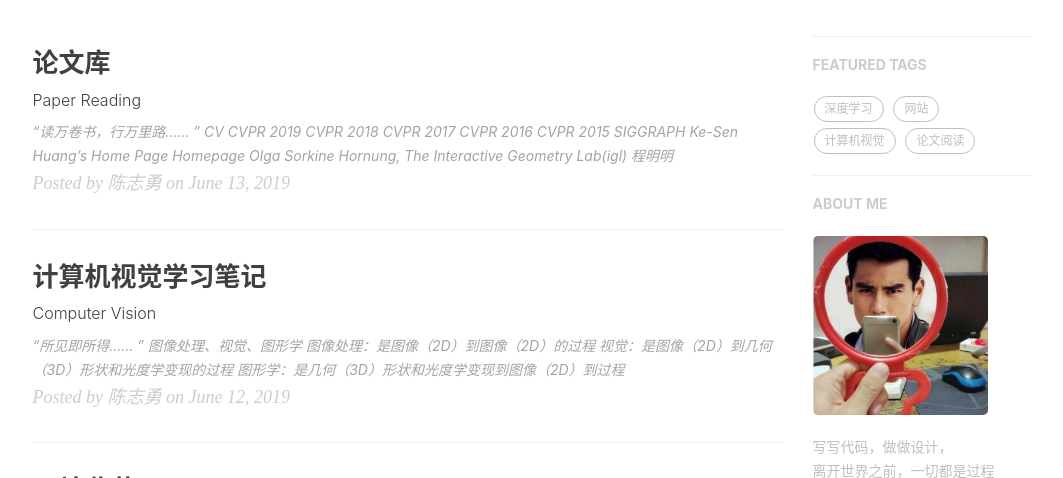
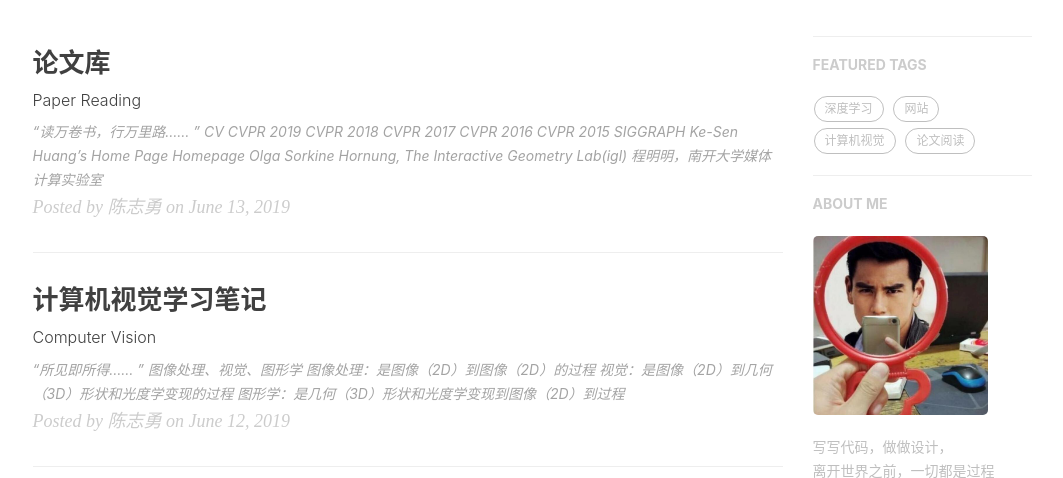
Before and after one commit to ChihyongChen/home, a Jekyll site: the page built from index.html, in a window 1280 px wide and 900 px high, cut to the strip 422-900 px from the top of the window. Shown: the whole strip, without its empty margins (135-1198 px from the left). Built offline with Jekyll 4.4.1, drawn with Linux system fonts in a browser that asks for light colours; nearby versions of some CDN libraries; the list of posts is cut into pages by our own code; comment, search, counter and statistics services are not loaded.

Commit message:
Update 2019-06-13-read-paper-websites.markdown

```diff
--- a/_posts/2019-06-13-read-paper-websites.markdown
+++ b/_posts/2019-06-13-read-paper-websites.markdown
@@ -15,9 +15,13 @@ tags:
 ### CV
 
 [CVPR 2019](http://openaccess.thecvf.com/CVPR2019.py)
+
 [CVPR 2018](http://openaccess.thecvf.com/CVPR2018.py)
+
 [CVPR 2017](http://openaccess.thecvf.com/CVPR2017.py)
+
 [CVPR 2016](http://openaccess.thecvf.com/CVPR2016.py)
+
 [CVPR 2015](http://openaccess.thecvf.com/CVPR2015.py)
 
 ### SIGGRAPH
@@ -28,4 +32,4 @@ tags:
 
 Olga Sorkine Hornung, The Interactive Geometry Lab([igl](https://igl.ethz.ch/people/sorkine/))
 
-程明明 [](https://mmcheng.net/cmm/)
+程明明，[南开大学媒体计算实验室 ](https://mmcheng.net/cmm/)
```
